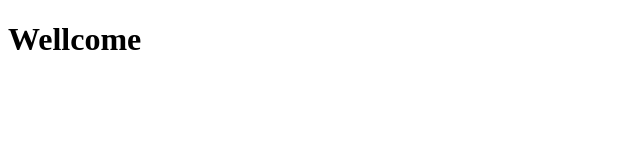
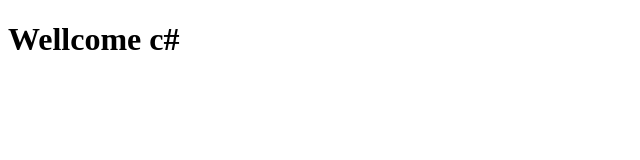
Before and after one commit to delicos/Repo2, a plain HTML site: page index.html in a window 1280 px wide. Shown: the full height of the page, 0-640 px from the left. Drawn offline with Linux system fonts and the light colour scheme.

Commit message:
c# is added in <h1>

```diff
--- a/index.html
+++ b/index.html
@@ -6,6 +6,6 @@
     <title>Document</title>
 </head>
 <body>
-    <h1>Wellcome</h1>
+    <h1>Wellcome c#</h1>
 </body>
 </html>
```
